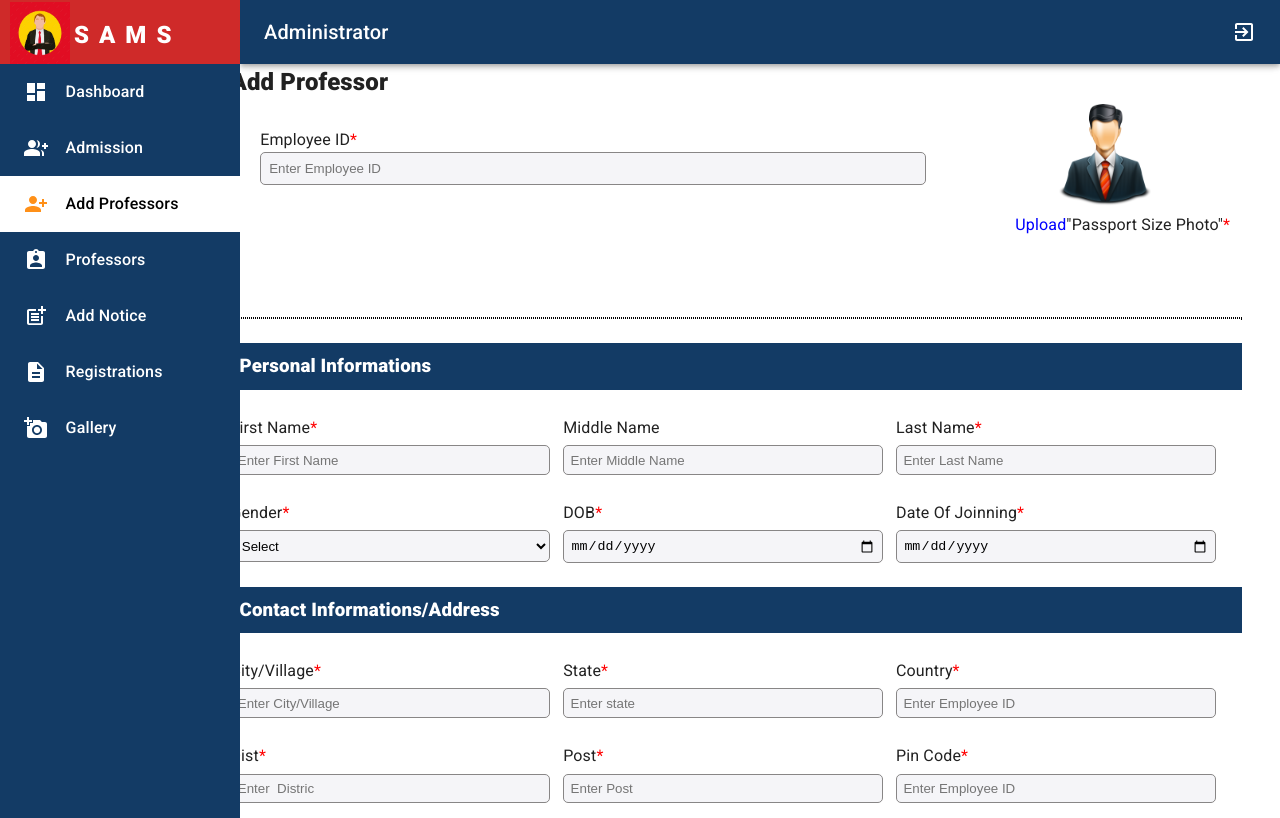
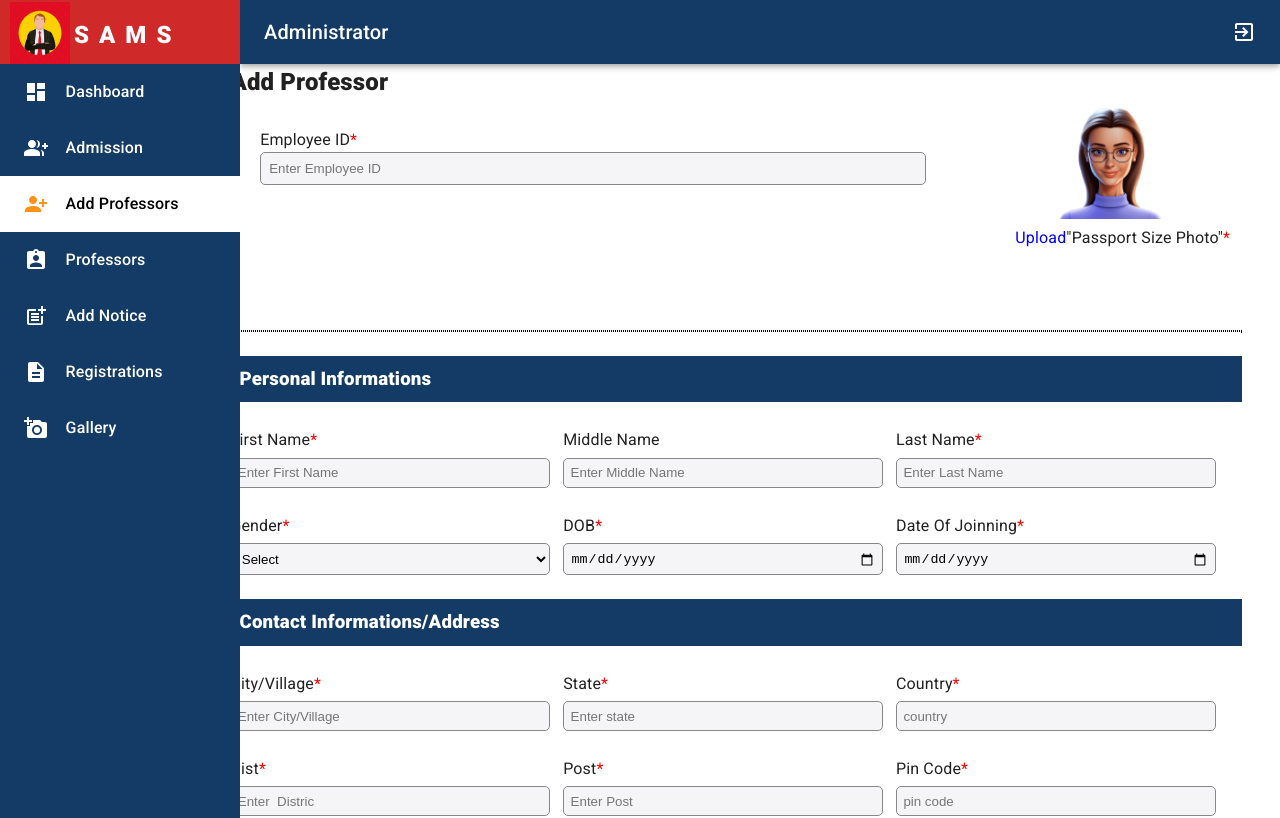
Before and after one commit to PankajBehera-1/SAMS_ADMIN, a React (Create React App) app: page /add_professors in a window 1280 px wide. Shown: the top 818 px of the page. Built offline with nearby package versions, Linux system fonts and the light colour scheme.

Commit message:
changes in professor

```diff
--- a/src/common/css/Profesor.module.css
+++ b/src/common/css/Profesor.module.css
@@ -7,7 +7,7 @@
     display: flex;
 }
 .profilePic img{
-    width: 8vw;
+    width: 9vw;
     margin-left: 10vw;
     margin-bottom: -10vh;
     margin-top: 5vh;
--- a/src/components/professors/addProfessors.jsx
+++ b/src/components/professors/addProfessors.jsx
@@ -1,9 +1,9 @@
-import React from 'react'
+import React, { useState } from 'react'
 import ResponsiveDrawer from "../../common/sidebar";
 import { Grid, colors } from '@mui/material';
 import style from "../../common/css/Profesor.module.css";
+import professor from "../../common/images/professor.png"
 
-import profile from "../../common/images/profile.png";
 
 import Card from '@mui/material/Card';
 import CardActions from '@mui/material/CardActions';
@@ -12,6 +12,38 @@ import Button from '@mui/material/Button';
 import Typography from '@mui/material/Typography';
 
 const Professors = () => {
+  const [studentData, setStudentData] = useState({
+    prof_emp_id:'',
+    prof_f_name:'',
+    prof_m_name:'',
+    prof_l_name:'',
+    prof_gen:'',
+    prof_dob:'',
+    prof_do_join:'',
+    prof_city:'',
+    prof_country:'',
+    prof_state:'',
+    prof_dist:'',
+    prof_post:'',
+    prof_pin:'',
+    prof_phone:'',
+    prof_alt_phone:'',
+    prof_adds:'',
+    prof_edu:'',
+    prof_qualification:'',
+    prof_position:'',
+    prof_sal:'',
+    prof_photo:''
+
+
+  })
+  const handleInputeChange =(event) => {
+    const {name , value } = event.target;
+    setStudentData((prevFromDate) => ({
+      ...prevFromDate,
+      [name]:value
+    }));
+  };
 
   return (
     <>
@@ -37,13 +69,22 @@ const Professors = () => {
             Employee ID<span>*</span>
           </p>
           <label className={style.EmployeeId}>
-            <input type="text" placeholder="Enter Employee ID"></input>
+            <input type="text" placeholder="Enter Employee ID"
+              name="prof_emp_id"
+              value={studentData.prof_emp_id}
+              onChange={handleInputeChange}
+            ></input>
           </label>
         </Grid>
+
         <Grid className={style.profilePic}>
-          <img src={profile} alt='profile'></img>
+          <img src={professor} alt='profile'></img>
           <Grid className={style.passportPhoto}>
-            <input type='file' id='inputTag'accept='image/*' name='image'></input>
+            <input type='file' id='inputTag'accept='image/*'
+              name="prof_photo"
+              value={studentData.prof_photo}
+              onChange={handleInputeChange}
+            ></input>
           <p>
             <span><label for="inputTag">Upload</label></span>
             "Passport Size Photo"
@@ -68,7 +109,10 @@ const Professors = () => {
                 First Name<span>*</span>
               </p>
               <label>
-                <input type="text" placeholder="Enter First Name"></input>
+                <input type="text" placeholder="Enter First Name"
+                name="prof_f_name"
+                value={studentData.prof_f_name}
+                onChange={handleInputeChange}></input>
               </label>
             </Grid>
             <Grid className={style.box}>
@@ -77,7 +121,11 @@ const Professors = () => {
                 Gender<span>*</span>
               </p>
               <label>
-                <select className={style.gen}>
+                <select className={style.gen}
+                  name="prof_gen"
+                  value={studentData.prof_gen}
+                  onChange={handleInputeChange}
+                >
                   <option>Select</option>
                   <option>Male</option>
                   <option>Femake</option>
@@ -91,7 +139,11 @@ const Professors = () => {
               {" "}
               <p>Middle Name</p>
               <label>
-                <input type="text" placeholder="Enter Middle Name"></input>
+                <input type="text" placeholder="Enter Middle Name"
+                  name="prof_m_name"
+                  value={studentData.prof_f_name}
+                  onChange={handleInputeChange}
+                ></input>
               </label>
             </Grid>
             <Grid className={style.box}>
@@ -100,7 +152,10 @@ const Professors = () => {
                 DOB<span>*</span>
               </p>
               <label>
-                <input type="date"></input>
+                <input type="date"
+                name="prof_dob"
+                value={studentData.prof_dob}
+                onChange={handleInputeChange}></input>
               </label>
             </Grid>
           </Grid>
@@ -111,7 +166,10 @@ const Professors = () => {
                 Last Name<span>*</span>
               </p>
               <label>
-                <input type="text" placeholder="Enter Last Name"></input>
+                <input type="text" placeholder="Enter Last Name"
+                name="prof_l_name"
+                value={studentData.prof_l_name}
+                onChange={handleInputeChange}></input>
               </label>
             </Grid>
             <Grid className={style.box}>
@@ -120,7 +178,11 @@ const Professors = () => {
                 Date Of Joinning<span>*</span>
               </p>
               <label>
-                <input type="date"></input>
+                <input type="date"
+                  name="prof_do_join"
+                  value={studentData.prof_do_join}
+                  onChange={handleInputeChange}
+                ></input>
               </label>
             </Grid>
           </Grid>
@@ -136,7 +198,11 @@ const Professors = () => {
                 City/Village<span>*</span>
               </p>
               <label>
-                <input type="text" placeholder="Enter City/Village"></input>
+                <input type="text" placeholder="Enter City/Village"
+                  name="prof_city"
+                  value={studentData.prof_city}
+                  onChange={handleInputeChange}
+                ></input>
               </label>
             </Grid>
             <Grid className={style.box}>
@@ -145,7 +211,10 @@ const Professors = () => {
                 Dist<span>*</span>
               </p>
               <label>
-                <input type="text" placeholder="Enter  Distric"></input>
+                <input type="text" placeholder="Enter  Distric"
+                name="prof_dist"
+                value={studentData.prof_dist}
+                onChange={handleInputeChange}></input>
               </label>
             </Grid>
             <Grid className={style.box}>
@@ -154,7 +223,10 @@ const Professors = () => {
                 Phone Number<span>*</span>
               </p>
               <label>
-                <input type="number" placeholder="Enter Phone Number"></input>
+                <input type="number" placeholder="Enter Phone Number"
+                name="prof_phone"
+                value={studentData.prof_phone}
+                onChange={handleInputeChange}></input>
               </label>
             </Grid>
           </Grid>
@@ -166,7 +238,10 @@ const Professors = () => {
                 State<span>*</span>
               </p>
               <label>
-                <input type="text" placeholder="Enter state"></input>
+                <input type="text" placeholder="Enter state"
+                name="prof_state"
+                value={studentData.prof_state}
+                onChange={handleInputeChange}></input>
               </label>
             </Grid>
             <Grid className={style.box}>
@@ -175,7 +250,10 @@ const Professors = () => {
                 Post<span>*</span>
               </p>
               <label>
-                <input type="text" placeholder="Enter Post"></input>
+                <input type="text" placeholder="Enter Post"
+                name="prof_post"
+                value={studentData.prof_post}
+                onChange={handleInputeChange}></input>
               </label>
             </Grid>
             <Grid className={style.box}>
@@ -184,7 +262,10 @@ const Professors = () => {
                 Alternative Phone No.<span>*</span>
               </p>
               <label>
-                <input type="number" placeholder="Enter Alt no."></input>
+                <input type="number" placeholder="Enter Alt no."
+                name="prof_alt_phone"
+                value={studentData.prof_alt_phone}
+                onChange={handleInputeChange}></input>
               </label>
             </Grid>
           </Grid>
@@ -195,7 +276,10 @@ const Professors = () => {
                 Country<span>*</span>
               </p>
               <label>
-                <input type="text" placeholder="Enter Employee ID"></input>
+                <input type="text" placeholder="country"
+                name="prof_country"
+                value={studentData.prof_country}
+                onChange={handleInputeChange}></input>
               </label>
             </Grid>
             <Grid className={style.box}>
@@ -204,7 +288,10 @@ const Professors = () => {
                 Pin Code<span>*</span>
               </p>
               <label>
-                <input type="text" placeholder="Enter Employee ID"></input>
+                <input type="number" placeholder="pin code"
+                name="prof_pin"
+                value={studentData.prof_pin}
+                onChange={handleInputeChange}></input>
               </label>
             </Grid>
             <Grid className={style.box}>
@@ -213,14 +300,17 @@ const Professors = () => {
                 Email<span>*</span>
               </p>
               <label>
-                <input type="text" placeholder="Enter Employee ID"></input>
+                <input type="email" placeholder="Email"></input>
               </label>
             </Grid>
           </Grid>
         </Grid>
         <Grid className={style.address}>
           <p>Address <span>*</span></p>
-          <textarea placeholder="Enter Parmanent Address"></textarea>
+          <textarea placeholder="Enter Parmanent Address"
+          name="prof_adds"
+          value={studentData.prof_adds}
+          onChange={handleInputeChange}></textarea>
         </Grid>
 
         <h3 className={style.info}>Programe/Course Information</h3>
@@ -231,7 +321,10 @@ const Professors = () => {
             Education<span>*</span>
           </p>
           <label>
-            <select className={style.SelectCourse}>
+            <select className={style.SelectCourse}
+            name="prof_edu"
+            value={studentData.prof_edu}
+            onChange={handleInputeChange}>
               <option>Select an course</option>
               <option>Diploma</option>
               <option>B-tech</option>
@@ -247,14 +340,20 @@ const Professors = () => {
               Qualification<span>*</span>
             </p>
             <label>
-              <input type="text" placeholder="Enter Qualification"></input>
+              <input type="text" placeholder="Enter Qualification"
+              name="prof_qualification"
+              value={studentData.prof_qualification}
+              onChange={handleInputeChange}></input>
             </label>
           </Grid>
           <Grid className={style.third}>
             <p>
               Position<span>*</span>
             </p>
-            <select className={style.position}>
+            <select className={style.position}
+            name="prof_position"
+            value={studentData.prof_position}
+            onChange={handleInputeChange}>
               <option>Select</option>
               <option>HOD</option>
               <option>Assist.HOD</option>
@@ -267,7 +366,10 @@ const Professors = () => {
             <p>
               Salary<span>*</span>
             </p>
-            <input type="number" placeholder="Enter Salary Per Month"></input>
+            <input type="number" placeholder="Enter Salary Per Month"
+            name="prof_sal"
+            value={studentData.prof_sal}
+            onChange={handleInputeChange}></input>
           </Grid>
         </Grid>
         <a className={style.submit} href='#'>
```
Also changed, not shown: src/common/images/professor.png (added).
